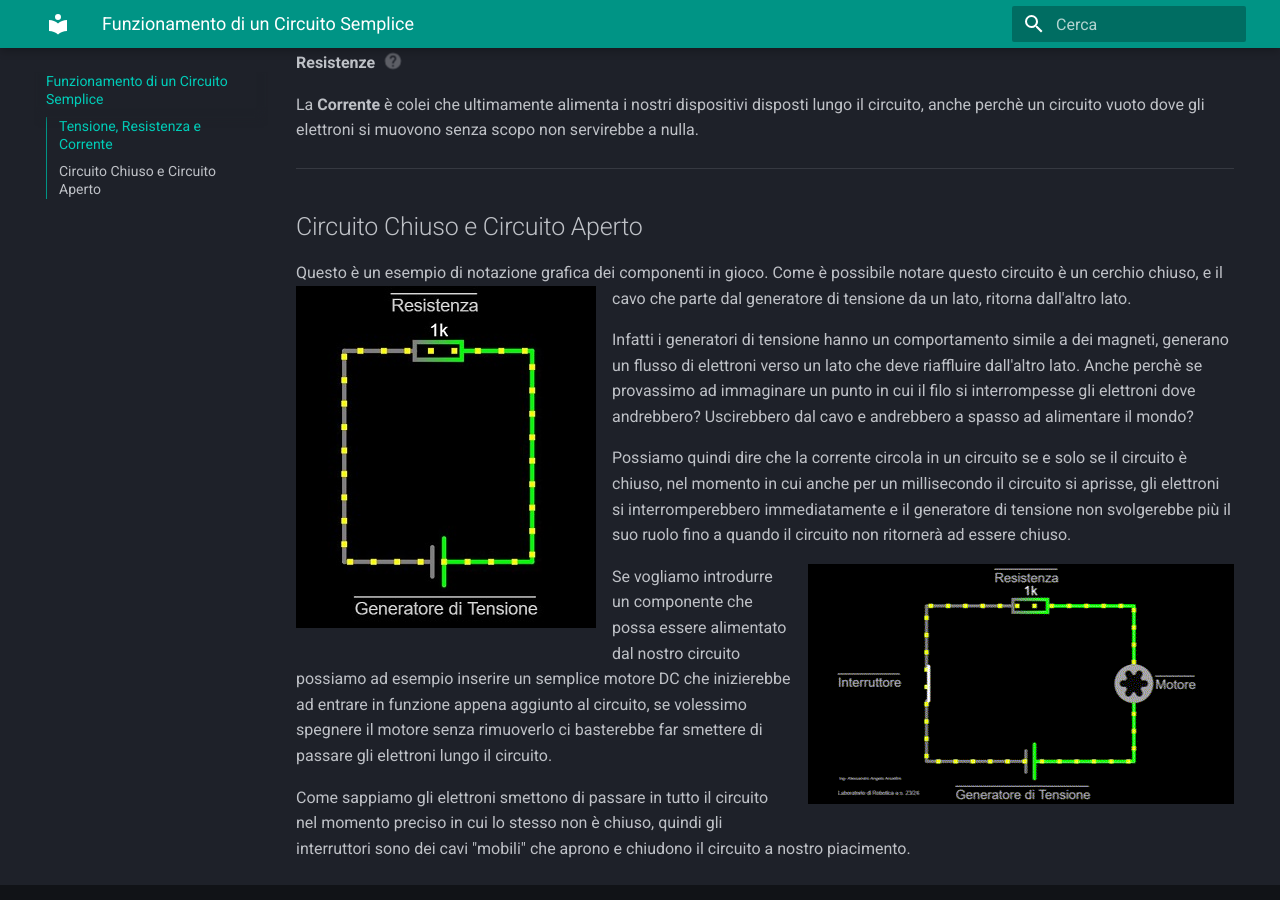
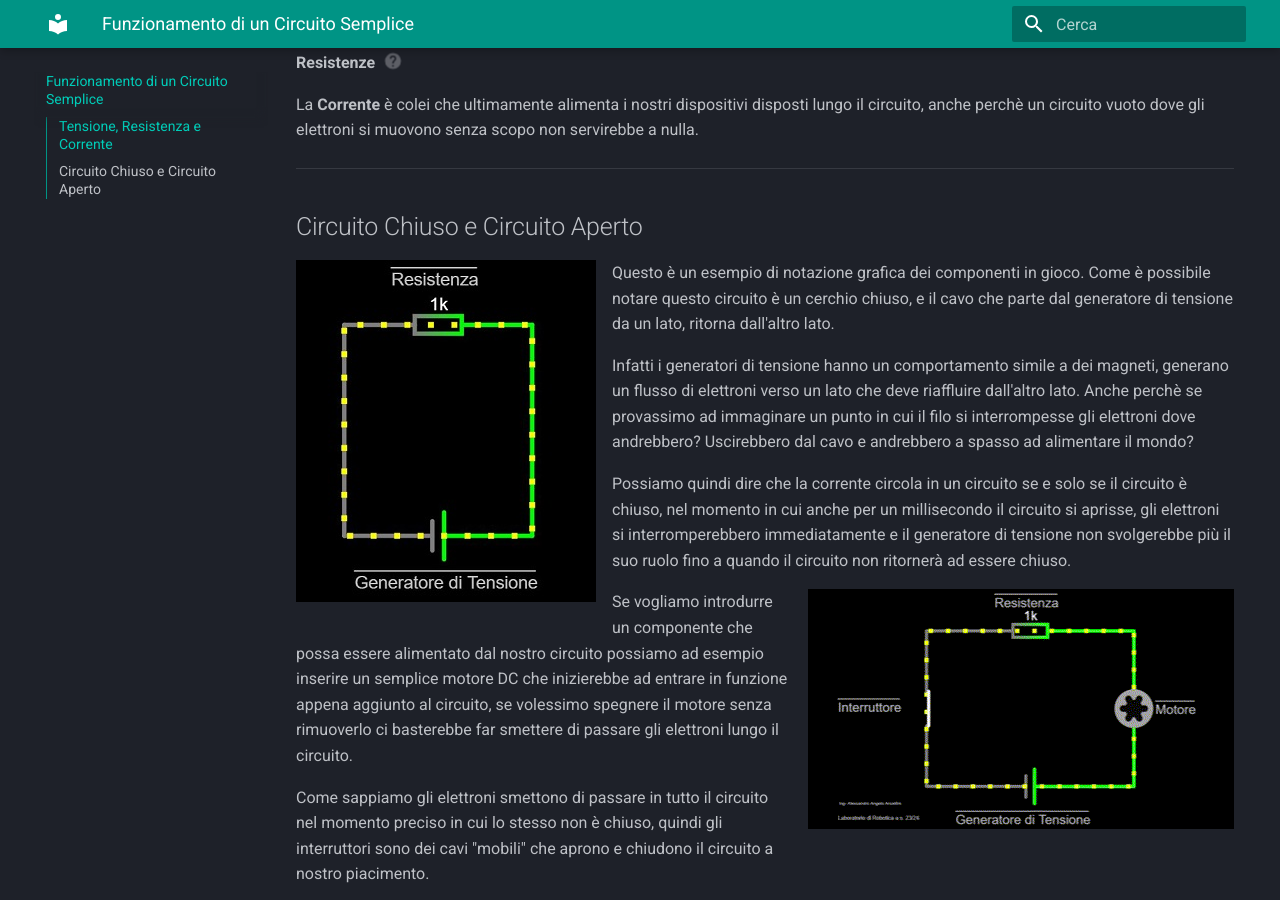
Before and after one commit to Alexanderis1/robot-lab, an MkDocs documentation site: the page built from docs/Funzionamento di un Circuito Semplice.md, in a window 1280 px wide and 900 px high, scrolled down 632 px. Built offline with MkDocs 1.6.1 and Material for MkDocs 9.7.7, drawn with Linux system fonts in a browser that asks for light colours.

Commit message:
Update Funzionamento di un Circuito Semplice.md
fixed

```diff
--- a/docs/Funzionamento di un Circuito Semplice.md
+++ b/docs/Funzionamento di un Circuito Semplice.md
@@ -24,7 +24,7 @@
 ---
 
 ## Circuito Chiuso e Circuito Aperto
-Questo è un esempio di notazione grafica dei componenti in gioco. Come è possibile notare questo circuito è un cerchio chiuso, e il cavo che parte dal generatore di tensione da un lato, ritorna dall'altro lato.![Esempio di Circuito](media/c1.JPG){ align=left}
+![Esempio di Circuito](media/c1.JPG){ align=left} Questo è un esempio di notazione grafica dei componenti in gioco. Come è possibile notare questo circuito è un cerchio chiuso, e il cavo che parte dal generatore di tensione da un lato, ritorna dall'altro lato.
 
 Infatti i generatori di tensione hanno un comportamento simile a dei magneti, generano un flusso di elettroni verso un lato che deve riaffluire dall'altro lato. Anche perchè se provassimo ad immaginare un punto in cui il filo si interrompesse gli elettroni dove andrebbero? Uscirebbero dal cavo e andrebbero a spasso ad alimentare il mondo?
 
```
